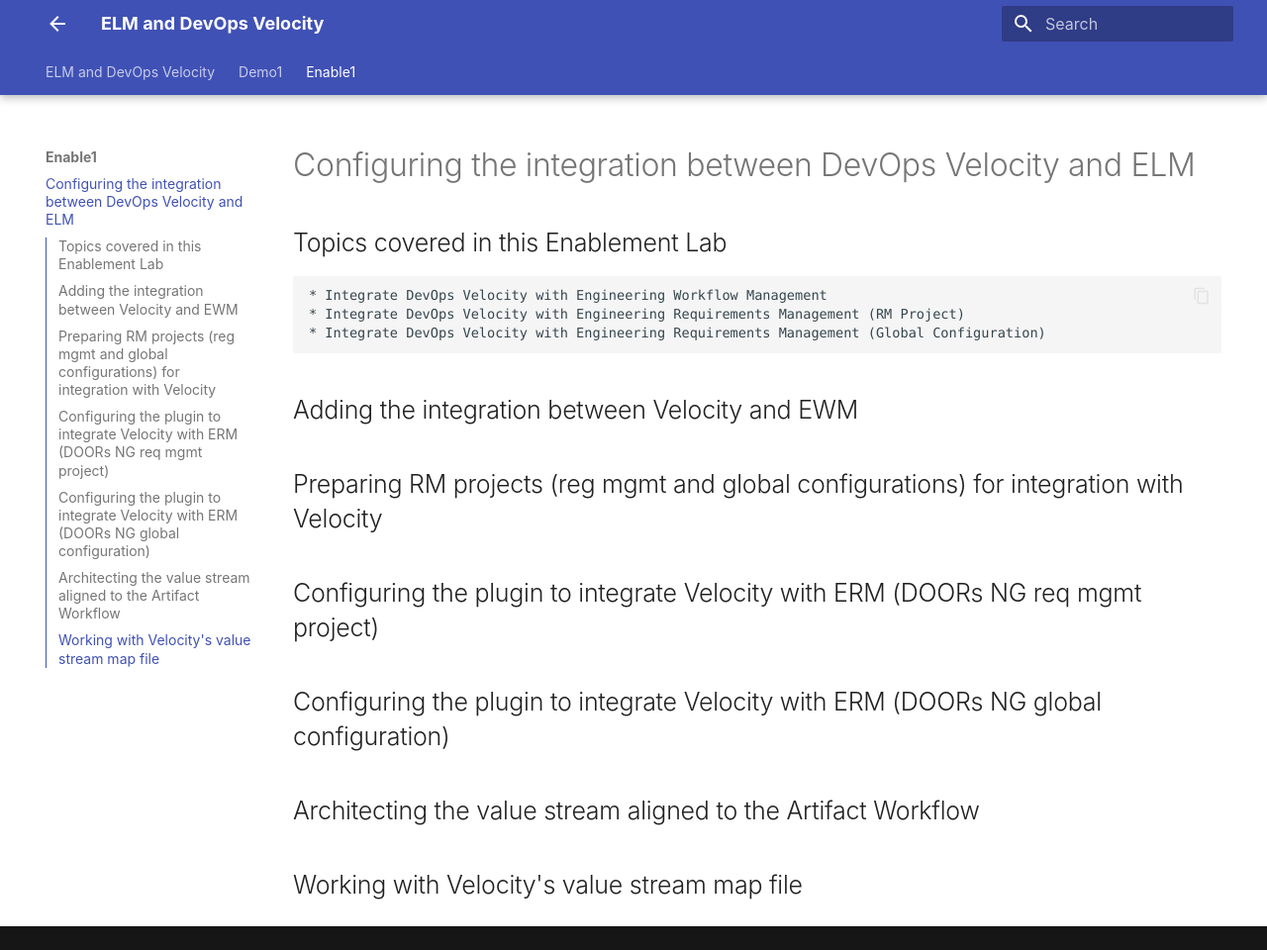
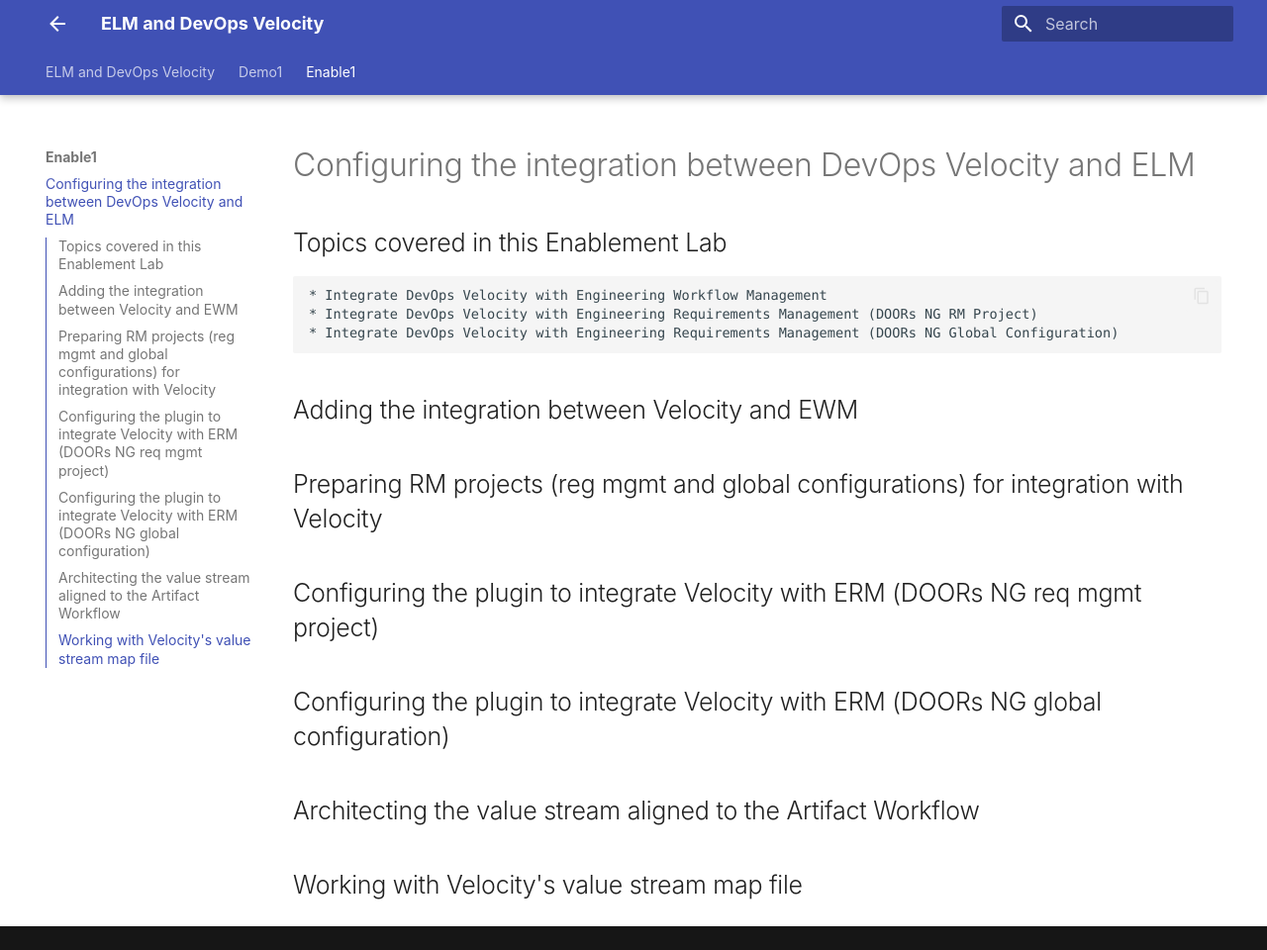
Before and after one commit to DevOpsAutomationLabs/ELM_Velocity, an MkDocs documentation site: the page built from docs/enable1/index.md, in a window 1280 px wide and 960 px high. Shown: the whole window at 99% size. Built offline with MkDocs 1.6.1 and Material for MkDocs 9.7.7, drawn with Linux system fonts in a browser that asks for light colours.

```diff
--- a/docs/enable1/index.md
+++ b/docs/enable1/index.md
@@ -2,8 +2,8 @@
 
 ## Topics covered in this Enablement Lab
     * Integrate DevOps Velocity with Engineering Workflow Management
-    * Integrate DevOps Velocity with Engineering Requirements Management (RM Project)
-    * Integrate DevOps Velocity with Engineering Requirements Management (Global Configuration)
+    * Integrate DevOps Velocity with Engineering Requirements Management (DOORs NG RM Project)
+    * Integrate DevOps Velocity with Engineering Requirements Management (DOORs NG Global Configuration)
 
 ## Adding the integration between Velocity and EWM
 
```
Also changed, not shown: files/README.md (+4 -1 lines), 2 other files.
